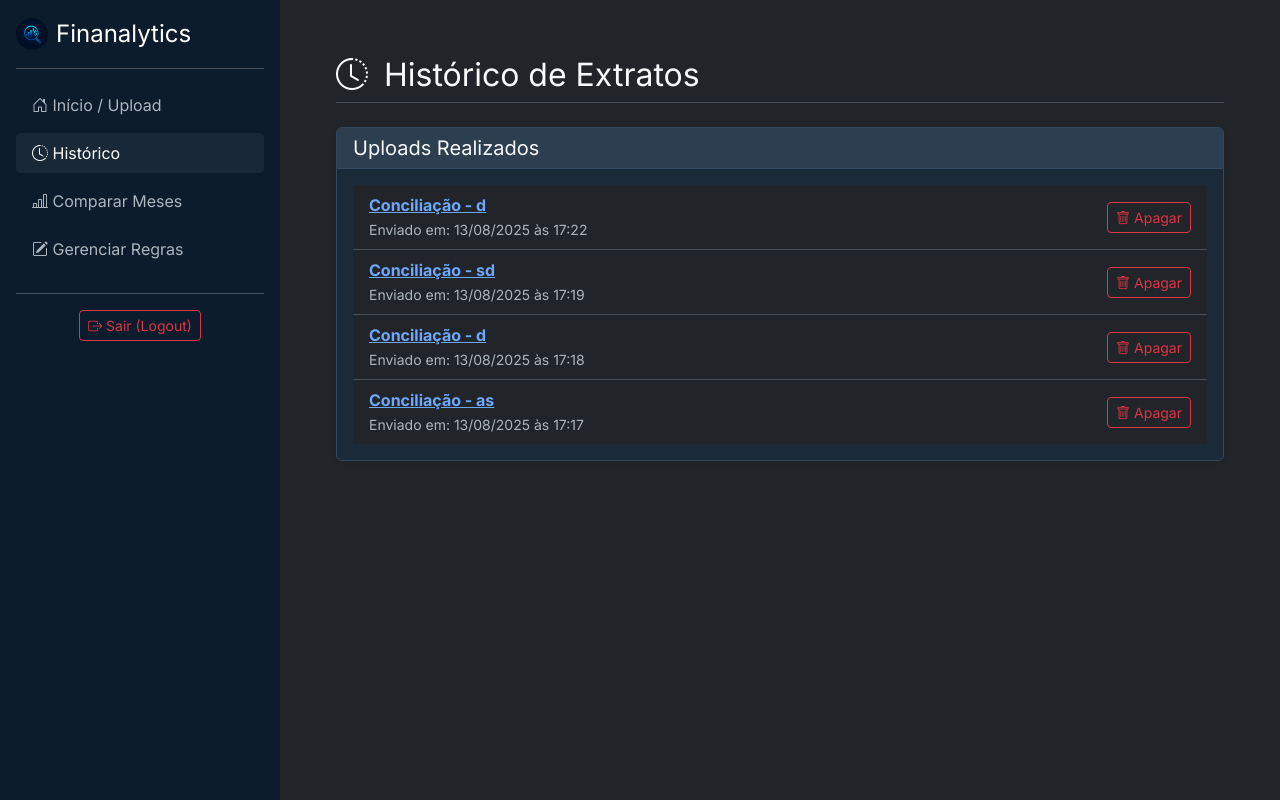
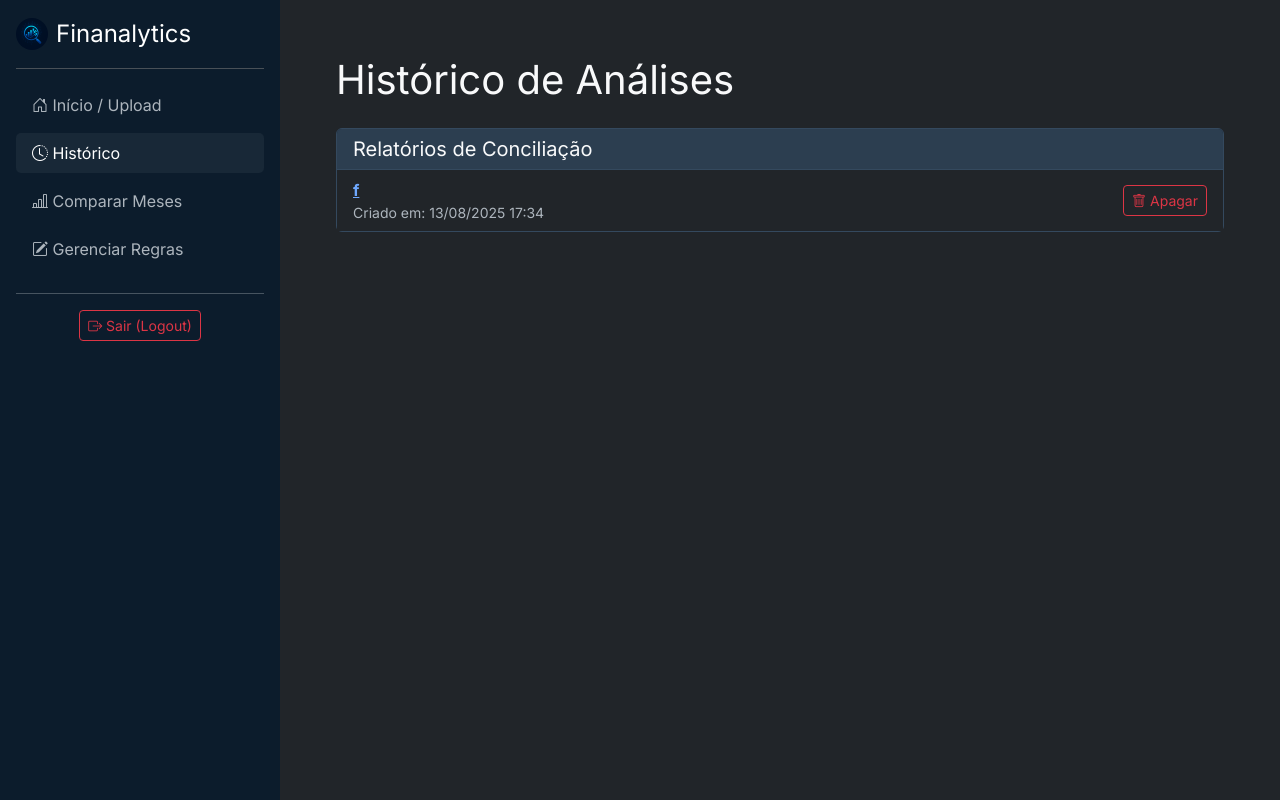
Before and after one commit to ArturCangussu/Finalytics_EMPRESARIAL, a Django app: page /historico/ in a window 1280 px wide. Run offline with Django 5.2, Linux system fonts and the light colour scheme; a user stored in the database is signed in; data comes from the database, SQL or seed files in the repository; both versions use the stored data as it was after the commit.

Commit message:
feat: Histórica e Botão de apgar

```diff
--- a/analisador/models.py
+++ b/analisador/models.py
@@ -67,3 +67,17 @@ class Transacao(models.Model):
 
 
         return descricao_str
+
+
+class RelatorioConciliacao(models.Model):
+    usuario = models.ForeignKey(User, on_delete=models.CASCADE)
+    mes_referencia = models.CharField(max_length=100)
+    data_criacao = models.DateTimeField(auto_now_add=True)
+
+    # Usamos campos JSON para guardar as listas de resultados de forma flexível
+    conciliadas = models.JSONField(default=list)
+    apenas_banco = models.JSONField(default=list)
+    apenas_relatorio = models.JSONField(default=list)
+
+    def __str__(self):
+        return f"Conciliação de {self.mes_referencia} por {self.usuario.username}"
--- a/analisador/templates/analisador/historico.html
+++ b/analisador/templates/analisador/historico.html
@@ -3,31 +3,25 @@
 {% block title %}Histórico de Extratos{% endblock %}
 
 {% block content %}
-    <div class="d-flex justify-content-between align-items-center mb-4 pb-2 border-bottom">
-        <h1 class="h2 mb-0"><i class="bi bi-clock-history me-3"></i>Histórico de Extratos</h1>
+<h1 class="mb-4">Histórico de Análises</h1>
+
+<div class="card mb-4">
+    <div class="card-header"><h2 class="h5 mb-0">Relatórios de Conciliação</h2></div>
+    <div class="card-body p-0">
+        <ul class="list-group list-group-flush">
+            {% for relatorio in relatorios %}
+    <li class="list-group-item d-flex justify-content-between align-items-center">
+    <div>
+        <a href="{% url 'ver_conciliacao' relatorio.id %}">
+            <strong>{{ relatorio.mes_referencia }}</strong>
+        </a>
+        <small class="text-muted d-block">
+            Criado em: {{ relatorio.data_criacao|date:"d/m/Y H:i" }}
+        </small>
     </div>
 
-    <div class="card shadow-sm">
-        <div class="card-header">
-            <h5 class="card-title mb-0">Uploads Realizados</h5>
-        </div>
-        <div class="card-body">
-{% if extratos %}
-    <ul class="list-group list-group-flush">
-        {% for extrato in extratos %}
-        <li class="list-group-item d-flex justify-content-between align-items-center">
-            <!-- Informações do extrato -->
     <div>
-                <a href="{% url 'pagina_relatorio' extrato_id=extrato.id %}">
-                    <strong>{{ extrato.mes_referencia }}</strong>
-                </a>
-                <br>
-                <small class="text-muted">Enviado em: {{ extrato.data_upload|date:"d/m/Y \à\s H:i" }}</small>
-            </div>
-
-            <!-- Formulário/Botão de Exclusão -->
-            <div>
-                <form action="{% url 'apagar_extrato' extrato_id=extrato.id %}" method="POST" onsubmit="return confirm('Tem certeza que deseja apagar este extrato e todas as suas transações? Esta ação não pode ser desfeita.');">
+        <form action="{% url 'apagar_conciliacao' relatorio.id %}" method="POST" class="d-inline" onsubmit="return confirm('Tem certeza que deseja apagar este relatório? A ação não pode ser desfeita.');">
             {% csrf_token %}
             <button type="submit" class="btn btn-sm btn-outline-danger">
                 <i class="bi bi-trash"></i> Apagar
@@ -35,11 +29,11 @@
         </form>
     </div>
     </li>
+            {% empty %}
+                <li class="list-group-item text-muted">Nenhum relatório de conciliação encontrado.</li>
             {% endfor %}
         </ul>
-{% else %}
-    <p class="text-center text-muted">Você ainda não enviou nenhum extrato.</p>
-{% endif %}
     </div>
 </div>
+
 {% endblock %}
--- a/analisador/urls.py
+++ b/analisador/urls.py
@@ -16,5 +16,6 @@ urlpatterns = [
     path('transacao/editar/<int:transacao_id>/', views.editar_transacao, name='editar_transacao'),
     path('cadastro/', views.cadastro_usuario, name='cadastro'),
     path('regras/criar-em-lote/', views.criar_regras_em_lote, name='criar_regras_em_lote'),
-    path('conciliacao/', views.pagina_conciliacao, name='pagina_conciliacao'),
+    path('conciliacao/<int:relatorio_id>/', views.ver_conciliacao, name='ver_conciliacao'),
+    path('conciliacao/apagar/<int:relatorio_id>/', views.apagar_conciliacao, name='apagar_conciliacao'),
 ]
--- a/analisador/views.py
+++ b/analisador/views.py
@@ -1,7 +1,7 @@
 from django.shortcuts import render, redirect
 from django.contrib.auth.decorators import login_required
 from .motor_analise import processar_extrato
-from .models import Regra, Transacao, Extrato
+from .models import Regra, Transacao, Extrato, RelatorioConciliacao
 import pandas as pd
 from django.urls import reverse
 from django.contrib import messages # Importa o sistema de mensagens do Django
@@ -14,11 +14,13 @@ from .motor_analise import (
     _processar_relatorio_seu_condominio_csv,
     conciliar_dataframes
 )
+import numpy as np
 
 @login_required
 def pagina_inicial(request):
     contexto = {'active_page': 'home'}
     if request.method == 'POST':
+        # ... (código para pegar os arquivos e o mês) ...
         arquivo_extrato = request.FILES.get('arquivo_extrato')
         arquivo_seu_condominio = request.FILES.get('arquivo_seu_condominio')
         mes_referencia = request.POST.get('mes_referencia')
@@ -28,46 +30,33 @@ def pagina_inicial(request):
             return render(request, 'analisador/pagina_inicial.html', contexto)
 
         try:
-            Extrato.objects.create(
-                usuario=request.user,
-                mes_referencia=f"Conciliação - {mes_referencia}"
-            )
-
-            # --- LÓGICA DE DETECÇÃO DO EXTRATO BANCÁRIO CORRIGIDA ---
-            print("Processando extrato do banco...")
-            df_banco = None
-            if arquivo_extrato.name.lower().endswith('.html'):
-                df_banco_bruto = _processar_formato_sicoob_html(arquivo_extrato)
-                df_banco = df_banco_bruto[['Data', 'Descricao', 'Valor', 'Topico']]
-            else: # Assume que é .xlsx
-                df_com_skip = pd.read_excel(arquivo_extrato, skiprows=1)
-                df_banco_bruto = None
-                if 'Data Lançamento' in df_com_skip.columns and 'Valor Lançamento' in df_com_skip.columns:
-                    df_banco_bruto = _processar_formato_caixa(df_com_skip)
-                elif 'DATA' in df_com_skip.columns and 'HISTÓRICO' in df_com_skip.columns:
-                    df_banco_bruto = _processar_formato_sicoob(df_com_skip)
-
-                if df_banco_bruto is not None:
-                    df_banco = df_banco_bruto[['Data', 'Descricao', 'Valor', 'Topico']]
-                else:
-                    raise ValueError("Formato de extrato bancário Excel não reconhecido.")
-
-            # --- FIM DA CORREÇÃO ---
-
-            print("Processando relatório 'Seu Condomínio'...")
+            # 1. Processa os arquivos (lógica existente)
+            df_banco = _processar_formato_sicoob_html(arquivo_extrato)
             df_seu_condominio = _processar_relatorio_seu_condominio_csv(arquivo_seu_condominio)
 
+            # 2. Roda a conciliação (lógica existente)
             conciliadas, apenas_banco, apenas_relatorio = conciliar_dataframes(df_banco, df_seu_condominio)
 
+            conciliadas = conciliadas.replace({np.nan: None})
+            apenas_banco = apenas_banco.replace({np.nan: None})
+            apenas_relatorio = apenas_relatorio.replace({np.nan: None})
+
+            # 3. Converte as datas para string para salvar no banco
             for df_resultado in [conciliadas, apenas_banco, apenas_relatorio]:
                 if 'Data' in df_resultado.columns:
                     df_resultado['Data'] = df_resultado['Data'].dt.strftime('%Y-%m-%d')
 
-            request.session['conciliadas'] = conciliadas.to_dict('records')
-            request.session['apenas_banco'] = apenas_banco.to_dict('records')
-            request.session['apenas_relatorio'] = apenas_relatorio.to_dict('records')
+            # 4. SALVA O RESULTADO NO BANCO DE DADOS
+            novo_relatorio = RelatorioConciliacao.objects.create(
+                usuario=request.user,
+                mes_referencia=mes_referencia,
+                conciliadas=conciliadas.to_dict('records'),
+                apenas_banco=apenas_banco.to_dict('records'),
+                apenas_relatorio=apenas_relatorio.to_dict('records')
+            )
 
-            return redirect('pagina_conciliacao')
+            # 5. Redireciona para a página de resultados, passando o ID do novo relatório
+            return redirect('ver_conciliacao', relatorio_id=novo_relatorio.id)
 
         except Exception as e:
             messages.error(request, f"Erro ao processar os arquivos: {e}")
@@ -135,9 +124,12 @@ def detalhe_categoria(request, extrato_id, nome_categoria):
 
 @login_required
 def historico_extratos(request):
-    extratos = Extrato.objects.filter(usuario=request.user).order_by('-data_upload')
+    extratos_antigos = Extrato.objects.filter(usuario=request.user)
+    relatorios_novos = RelatorioConciliacao.objects.filter(usuario=request.user)
+
     contexto = {
-        'extratos': extratos,
+        'extratos': extratos_antigos,
+        'relatorios': relatorios_novos,
         'active_page': 'historico'
     }
     return render(request, 'analisador/historico.html', contexto)
@@ -427,25 +419,37 @@ def criar_regras_em_lote(request):
 
 
 @login_required
-def pagina_conciliacao(request):
-    """Exibe os resultados da conciliação que foram salvos na sessão."""
-    conciliadas = request.session.get('conciliadas', [])
-    apenas_banco = request.session.get('apenas_banco', [])
-    apenas_relatorio = request.session.get('apenas_relatorio', [])
+def ver_conciliacao(request, relatorio_id):
+    """Exibe um relatório de conciliação salvo no banco de dados."""
+    relatorio = RelatorioConciliacao.objects.get(id=relatorio_id, usuario=request.user)
 
-    # Converte as datas de string de volta para objetos de data para o template poder formatar
-    for item in apenas_banco:
-        item['Data'] = pd.to_datetime(item['Data'])
-    for item in apenas_relatorio:
-        item['Data'] = pd.to_datetime(item['Data'])
-    for item in conciliadas:
-        item['Data'] = pd.to_datetime(item['Data'])
+    # Converte as datas de string de volta para objetos de data para o template
+    for item in relatorio.apenas_banco: item['Data'] = pd.to_datetime(item['Data'])
+    for item in relatorio.apenas_relatorio: item['Data'] = pd.to_datetime(item['Data'])
+    for item in relatorio.conciliadas: item['Data'] = pd.to_datetime(item['Data'])
 
     contexto = {
-        'conciliadas': conciliadas,
-        'apenas_banco': apenas_banco,
-        'apenas_relatorio': apenas_relatorio,
+        'conciliadas': relatorio.conciliadas,
+        'apenas_banco': relatorio.apenas_banco,
+        'apenas_relatorio': relatorio.apenas_relatorio,
         'active_page': 'home'
     }
+    return render(request, 'analisador/relatorio.html', contexto)
 
-    return render(request, 'analisador/relatorio.html', contexto)
+
+
+
+@login_required
+def apagar_conciliacao(request, relatorio_id):
+    # Garante que apenas o método POST pode apagar, por segurança
+    if request.method == 'POST':
+        # Encontra o relatório, garantindo que ele pertence ao usuário logado
+        try:
+            relatorio = RelatorioConciliacao.objects.get(id=relatorio_id, usuario=request.user)
+            relatorio.delete()
+            messages.success(request, "Relatório de conciliação apagado com sucesso!")
+        except RelatorioConciliacao.DoesNotExist:
+            messages.error(request, "Relatório não encontrado ou você não tem permissão para apagá-lo.")
+
+    # Redireciona de volta para a página de histórico
+    return redirect('historico')
```
Also changed, not shown: analisador/migrations/0008_relatorioconciliacao.py (added), db.sqlite3. Lines whose indentation alone changed are shown as unchanged.
